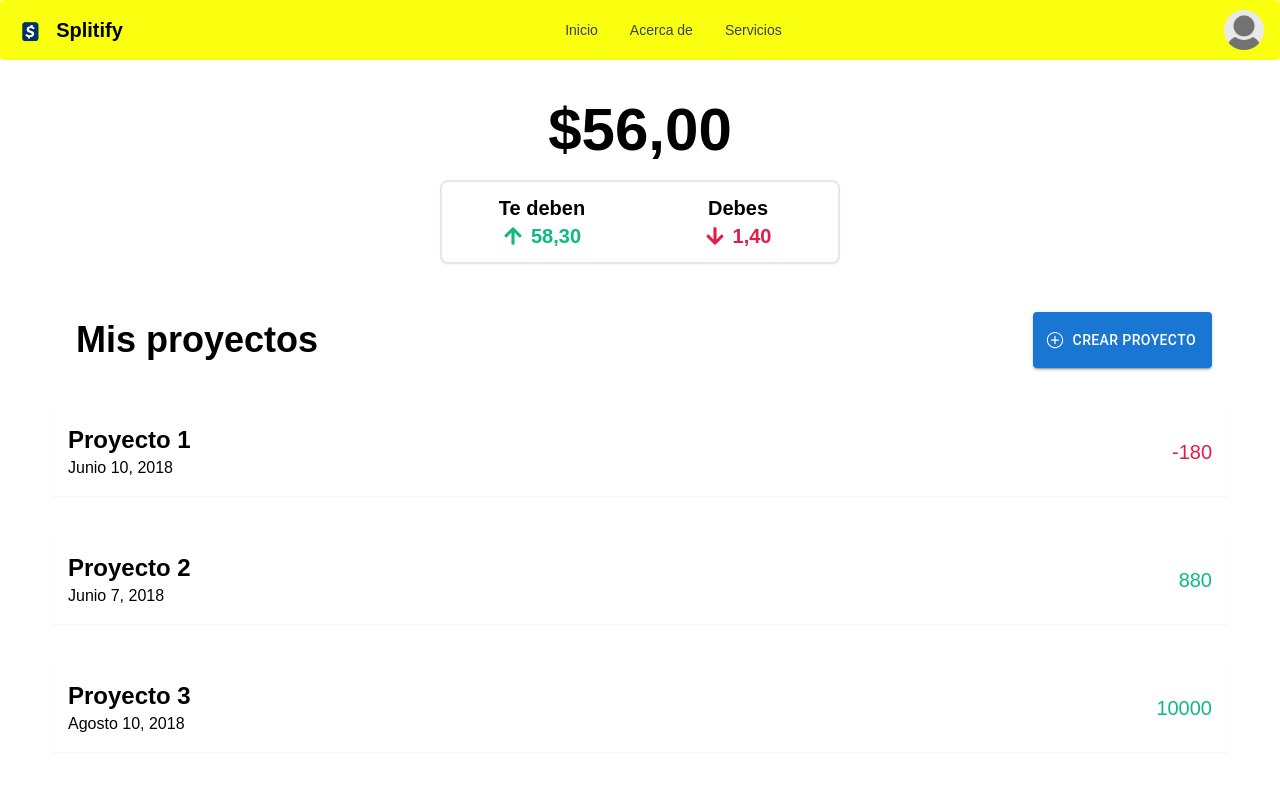
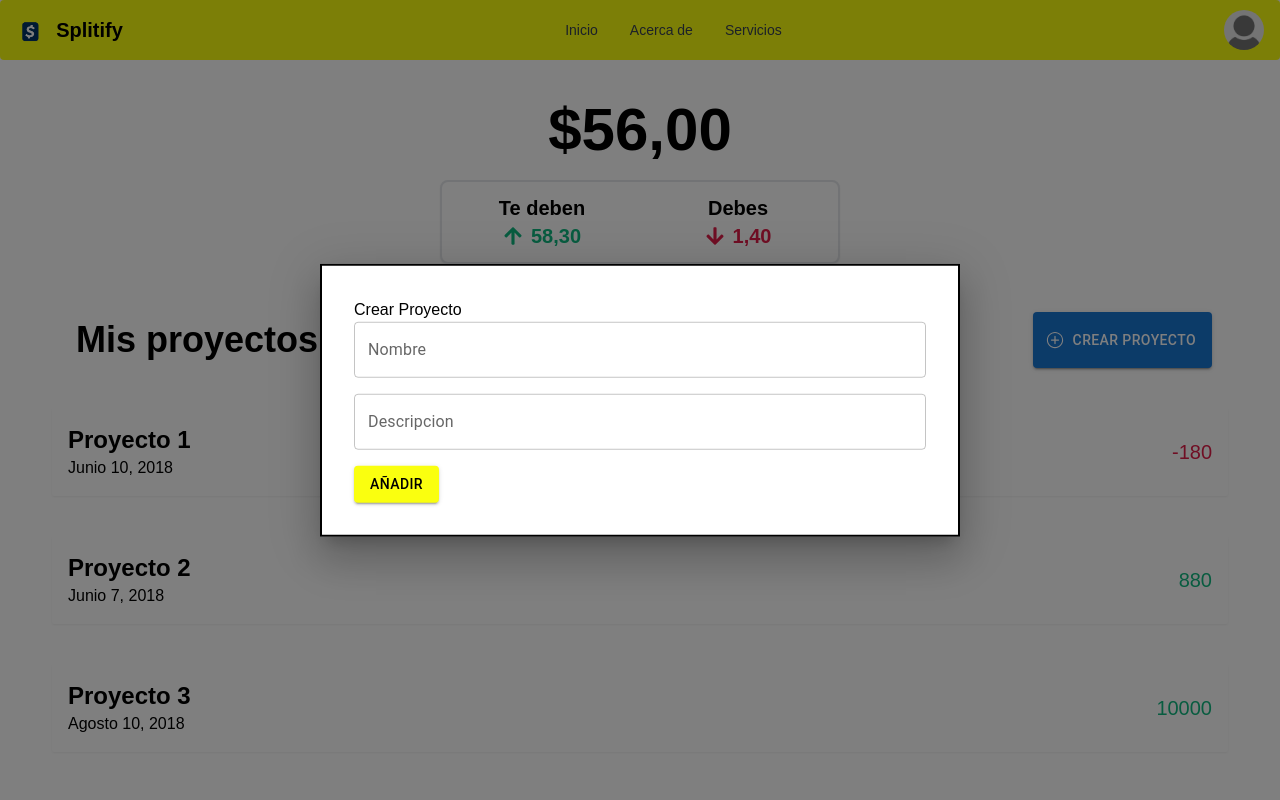
Before and after one commit to yunb12345/APITPO, a React (Create React App) app: page /board in a window 1280 px wide. Both pictures are taken after a click on the button "CREAR PROYECTO". Shown: the top 800 px of the page. Built offline with nearby package versions, Linux system fonts and the light colour scheme.

Commit message:
Implementacion crear proyecto

```diff
--- a/src/views/board.jsx
+++ b/src/views/board.jsx
@@ -5,8 +5,13 @@ import { FaArrowUp } from "react-icons/fa";
 import { FaArrowDown } from "react-icons/fa";
 import { useNavigate } from "react-router-dom";
 import { Link } from "react-router-dom";
+import CustomBox from "../components/box";
+import Modal from '@mui/material/Modal';
+import TextField from '@mui/material/TextField';
 
-const proyectos = [
+const Board = () => {
+
+const proyects = [
     {
         id:1,
         nombre:'Proyecto 1',
@@ -31,8 +36,43 @@ const proyectos = [
 
 ]
 
+const [proyectos, setProyectos] = React.useState(proyects);
 
-const Board = () => {
+const [rows, setRows] = React.useState(proyectos);
+
+const [newProyecto, setNewProyecto] = React.useState({
+    id: proyectos[proyectos.length-1].id + 1,
+    nombre:'',
+    descripcion:'',
+    fecha:'',
+    balance:0
+})
+const [openCreateProyect, setOpenCreateProyect] = React.useState(false);
+const createProyect = () => setOpenCreateProyect(true);
+const handleCloseProyect = () => setOpenCreateProyect(false);
+
+
+const handleAddProyecto = () => {
+    if(newProyecto.nombre !== "" && newProyecto.descripcion !== ""){
+        const meses = [
+            "Enero", "Febrero", "Marzo", "Abril", "Mayo", "Junio",
+            "Julio", "Agosto", "Septiembre", "Octubre", "Noviembre", "Diciembre"
+          ];
+
+        const fecha = new Date();
+        const dia = fecha.getDate();
+        const mes = meses[fecha.getMonth()];
+        const año = fecha.getFullYear();
+        newProyecto.fecha = `${mes} ${dia}, ${año}`
+        setProyectos([...proyectos, { id: newProyecto.id, nombre: newProyecto.nombre, descripcion: newProyecto.descripcion, fecha: newProyecto.fecha, balance: newProyecto.balance}]);
+        setNewProyecto({ nombre: '', descripcion: '', fecha: '', balance: 0 });
+        handleCloseProyect();
+    }
+
+}
+
+
+
     return (
         <div className='mx-10'>
             <div className='flex flex-col justify-between m-auto items-center py-5'>
@@ -63,7 +103,7 @@ const Board = () => {
             <div className='pb-14 relative'>
                 <div className='flex flex-col justify-between p-7 gap-4 lg:flex-row'>
                     <h1 className='text-4xl font-bold m-2 text-center lg:text-left'>Mis proyectos</h1>
-                    <Button variant="contained" startIcon={<IoIosAddCircleOutline/>}>Crear Proyecto</Button>
+                    <Button variant="contained" onClick={createProyect} startIcon={<IoIosAddCircleOutline/>}>Crear Proyecto</Button>
                 </div>
                 <div className='flex flex-col gap-4'>
                 {proyectos.map((pro,index) =>
@@ -83,7 +123,27 @@ const Board = () => {
                 )}
                 </div>
             </div>
-
+            <Modal open= {openCreateProyect} onClose={handleCloseProyect}>
+                <CustomBox moreStyles={{width:400}}>
+                    <h2>Crear Proyecto</h2>
+                    <TextField
+                    label="Nombre"
+                    value={newProyecto.nombre}
+                    onChange={(e) => setNewProyecto({ ...newProyecto, nombre: e.target.value })}
+                    fullWidth
+                    />
+                    <TextField
+                    label="Descripcion"
+                    value={newProyecto.descripcion}
+                    onChange={(e) => setNewProyecto({ ...newProyecto, descripcion: e.target.value })}
+                    fullWidth
+                    sx={{ mt: 2 }}
+                    />
+                    <Button onClick={handleAddProyecto} variant="contained" sx={{ mt: 2, backgroundColor: '#FAFF0F', color: 'black' }}>
+                    Añadir
+                    </Button>
+                </CustomBox>
+            </Modal>
         </div>
 
     );
```
